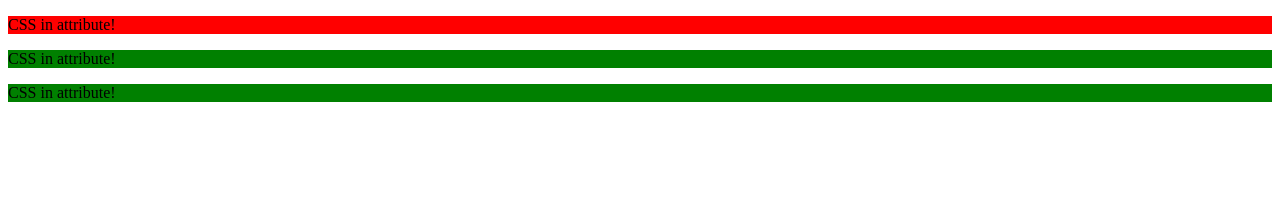
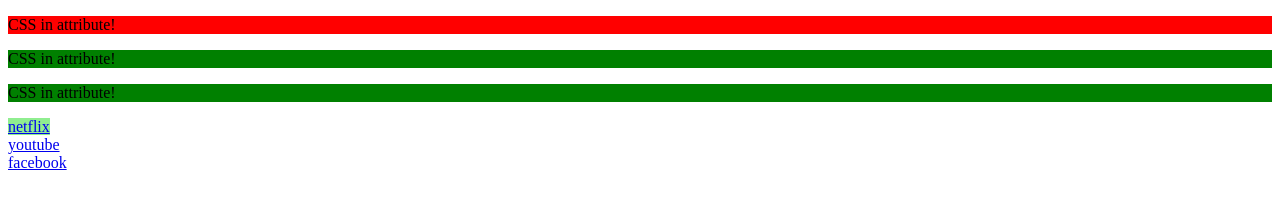
Before and after one commit to Julioclma/css-in-attribute, a plain HTML site: page index.html in a window 1280 px wide. Drawn offline with Linux system fonts and the light colour scheme.

Commit message:
identificar elemento com atributo com valor em sufixo, prefixo ou em todo lugar

```diff
--- a/index.html
+++ b/index.html
@@ -19,6 +19,22 @@
     background-color: green;
 }
 
+
+/*indetificar elementos com prefixo
+[href^="http://"]{
+    background-color: lightgreen;
+}*/
+
+/*indetificar elementos com sufixo
+[href$="login"]{
+    background-color: lightgreen;
+}*/
+
+/*identificar a palavra independente do local*/
+[href*="br"]{
+    background-color: lightgreen;
+}
+
 </style>
 
 <body>
@@ -27,5 +43,8 @@
     <p title="especify">CSS in attribute!</p>
     <p title="especify-ola">CSS in attribute!</p>
 
+    <a href="https://www.netflix.com/br/">netflix</a><br>
+    <a href="https://www.youtube.com/login">youtube</a><br>
+    <a href="http://www.facebook.com">facebook</a><br>
 </body>
 </html>
```
